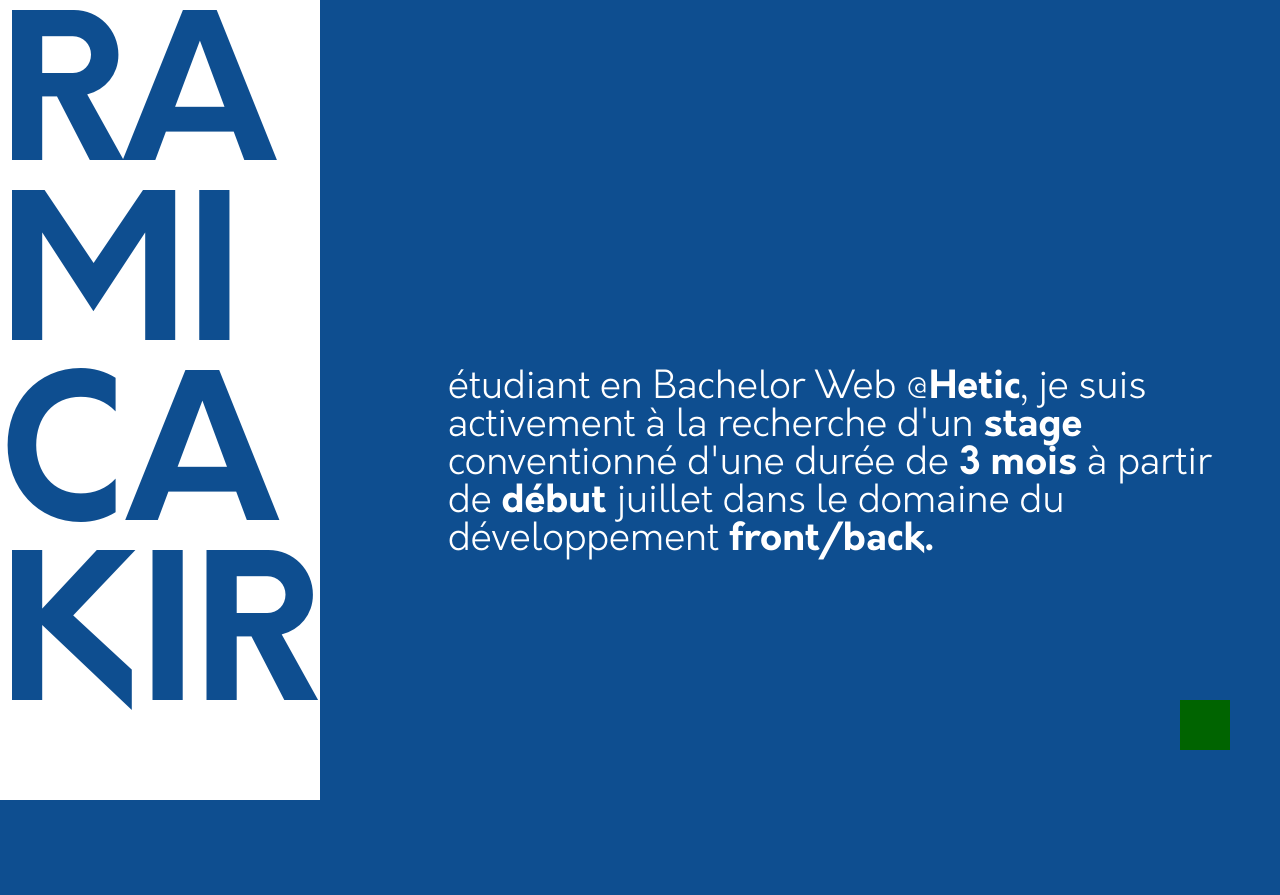
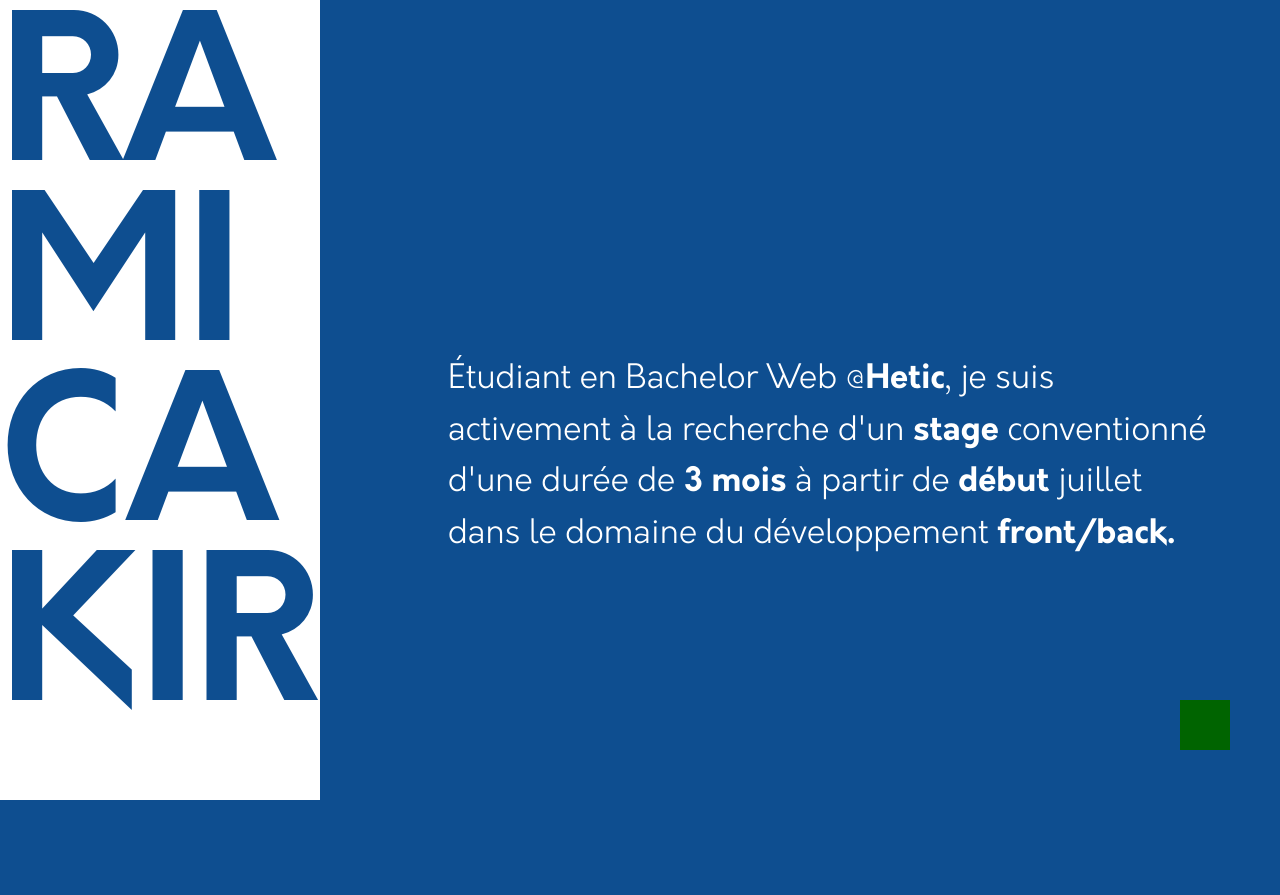
Before and after one commit to Laroki/Portfolio, a website built with Parcel: page src/index.html in a window 1280 px wide. Built offline with nearby package versions, Linux system fonts and the light colour scheme.

Commit message:
add modification on front page

```diff
--- a/src/scss/pages/frontpage.scss
+++ b/src/scss/pages/frontpage.scss
@@ -40,11 +40,15 @@
 
 .frontPage__desc {
   color: white;
-  font-size: 3.8em;
+  font-size: 3.3em;
   width: 60%;
   position: absolute;
   right: 5%;
   bottom: 30%;
+  line-height: 1.56;
   animation : appear 1s ease;
 
+  &::first-letter{
+    text-transform: uppercase;
+  }
 }
```
